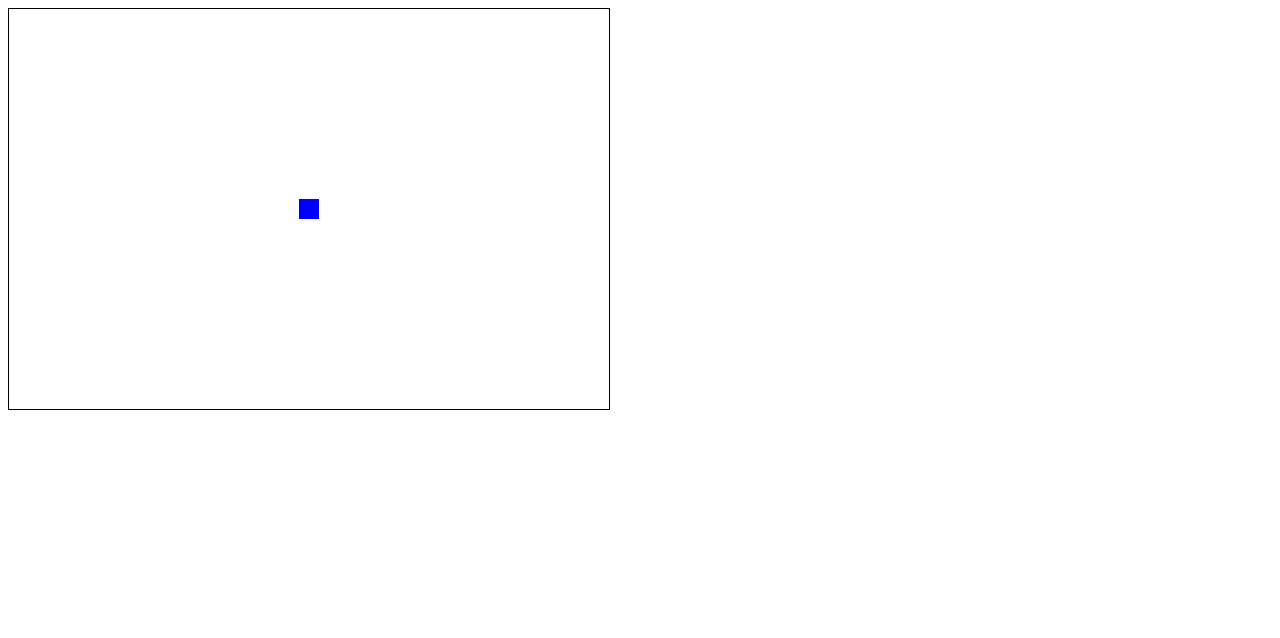
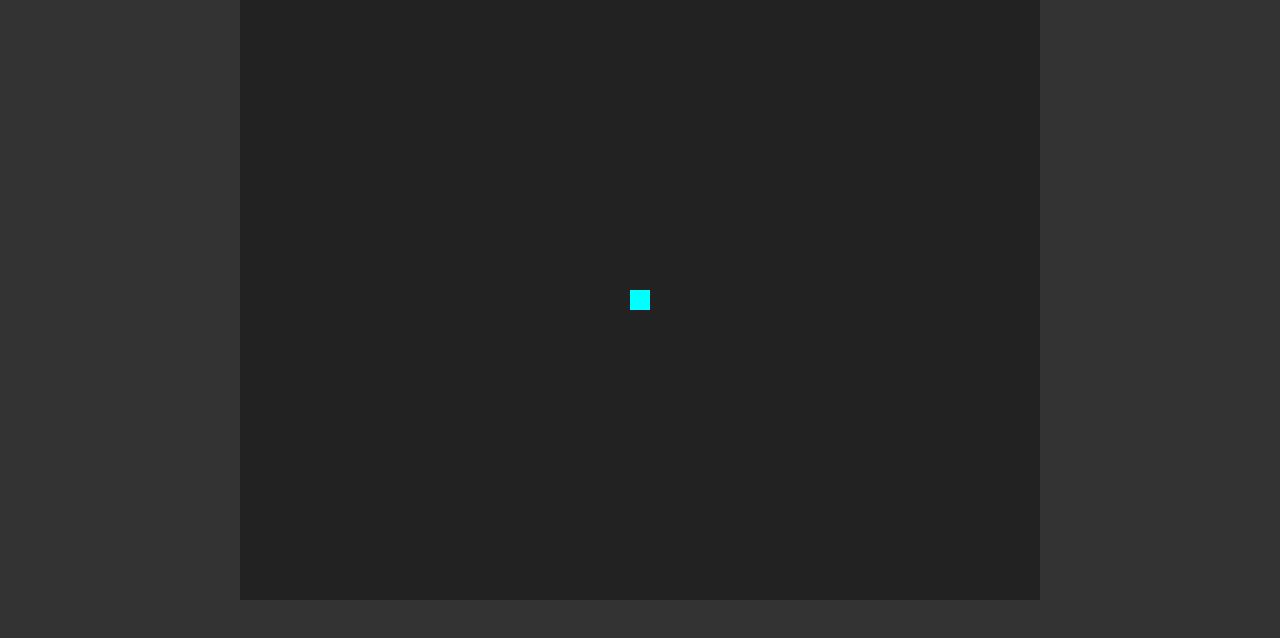
Before and after one commit to EdiBediSus/Slips, a website: page index.html in a window 1280 px wide. Drawn offline with Linux system fonts and the light colour scheme.

Commit message:
Update index.html

```diff
--- a/index.html
+++ b/index.html
@@ -1,61 +1,105 @@
 <!DOCTYPE html>
-<html>
+<html lang="en">
 <head>
-    <title>Slipper Game</title>
+<meta charset="UTF-8">
+<title>Slipper Multiplayer</title>
+<style>
+  body { margin:0; overflow:hidden; background:#333; }
+  canvas { display:block; margin:0 auto; background:#222; }
+</style>
 </head>
 <body>
-<canvas id="game" width="600" height="400" style="border:1px solid black"></canvas>
+<canvas id="game"></canvas>
 
 <script>
-// AUTO-CONNECT to same domain
-let ws = new WebSocket("wss://" + window.location.host + "/");
+const canvas = document.getElementById("game");
+const ctx = canvas.getContext("2d");
+canvas.width = 800;
+canvas.height = 600;
 
-let canvas = document.getElementById("game");
-let ctx = canvas.getContext("2d");
+const speed = 4;
+let player = { x: 400, y: 300, color: "cyan", id: null };
+let bullets = [];
+let otherPlayers = {};
 
-let player = { x: 300, y: 200 };
-let others = {};
+let keys = {};
 
-ws.onmessage = (event) => {
-    let data = JSON.parse(event.data);
-    others[data.id] = data;
+// ======= WebSocket =======
+const WS_URL = "wss://slips-4.onrender.com"; // <- Replace with your Render server
+const ws = new WebSocket(WS_URL);
+
+ws.onopen = () => console.log("Connected to server");
+
+ws.onmessage = msg => {
+    const data = JSON.parse(msg.data);
+    if(data.type === "state") {
+        if(data.playerId !== player.id){
+            otherPlayers[data.playerId] = data.state;
+        }
+    }
+    if(data.type === "leave") {
+        delete otherPlayers[data.playerId];
+    }
 };
 
-ws.onopen = () => console.log("Connected!");
+// ======= Controls =======
+document.addEventListener("keydown", e => keys[e.key] = true);
+document.addEventListener("keyup", e => keys[e.key] = false);
+canvas.addEventListener("click", e => {
+    const rect = canvas.getBoundingClientRect();
+    const mx = e.clientX - rect.left;
+    const my = e.clientY - rect.top;
+    bullets.push({ x: player.x, y: player.y, dx: (mx-player.x)/20, dy: (my-player.y)/20 });
+});
 
-function sendPosition() {
-    ws.send(JSON.stringify({
-        id: Math.random().toString(36).substr(2, 9),
-        x: player.x,
-        y: player.y
-    }));
+// ======= Game Loop =======
+function update(){
+    if(keys["ArrowUp"] || keys["w"]) player.y -= speed;
+    if(keys["ArrowDown"] || keys["s"]) player.y += speed;
+    if(keys["ArrowLeft"] || keys["a"]) player.x -= speed;
+    if(keys["ArrowRight"] || keys["d"]) player.x += speed;
+
+    bullets.forEach(b => { b.x += b.dx; b.y += b.dy; });
+    bullets = bullets.filter(b => b.x>0 && b.x<canvas.width && b.y>0 && b.y<canvas.height);
+
+    // Send update to server
+    if(ws.readyState === WebSocket.OPEN){
+        ws.send(JSON.stringify({ type:"update", state:{x:player.x, y:player.y, bullets: bullets} }));
+    }
 }
 
-document.addEventListener("keydown", (e) => {
-    if (e.key === "ArrowUp") player.y -= 5;
-    if (e.key === "ArrowDown") player.y += 5;
-    if (e.key === "ArrowLeft") player.x -= 5;
-    if (e.key === "ArrowRight") player.x += 5;
-    sendPosition();
-});
+// ======= Draw =======
+function draw(){
+    ctx.clearRect(0,0,canvas.width,canvas.height);
 
-function loop() {
-    ctx.clearRect(0, 0, canvas.width, canvas.height);
+    // Draw self
+    ctx.fillStyle = player.color;
+    ctx.fillRect(player.x-10, player.y-10, 20, 20);
 
-    // You
-    ctx.fillStyle = "blue";
-    ctx.fillRect(player.x - 10, player.y - 10, 20, 20);
+    // Draw bullets
+    bullets.forEach(b => {
+        ctx.fillStyle = "yellow";
+        ctx.fillRect(b.x-5, b.y-5, 10, 10);
+    });
 
-    // Other players
-    ctx.fillStyle = "red";
-    for (let id in others) {
-        let p = others[id];
-        ctx.fillRect(p.x - 10, p.y - 10, 20, 20);
+    // Draw other players
+    for(let id in otherPlayers){
+        let p = otherPlayers[id];
+        ctx.fillStyle = "red";
+        ctx.fillRect(p.x-10, p.y-10, 20, 20);
+        if(p.bullets) p.bullets.forEach(b => {
+            ctx.fillStyle = "orange";
+            ctx.fillRect(b.x-5, b.y-5, 10, 10);
+        });
     }
+}
 
+// ======= Main Loop =======
+function loop(){
+    update();
+    draw();
     requestAnimationFrame(loop);
 }
-
 loop();
 </script>
 </body>
```
